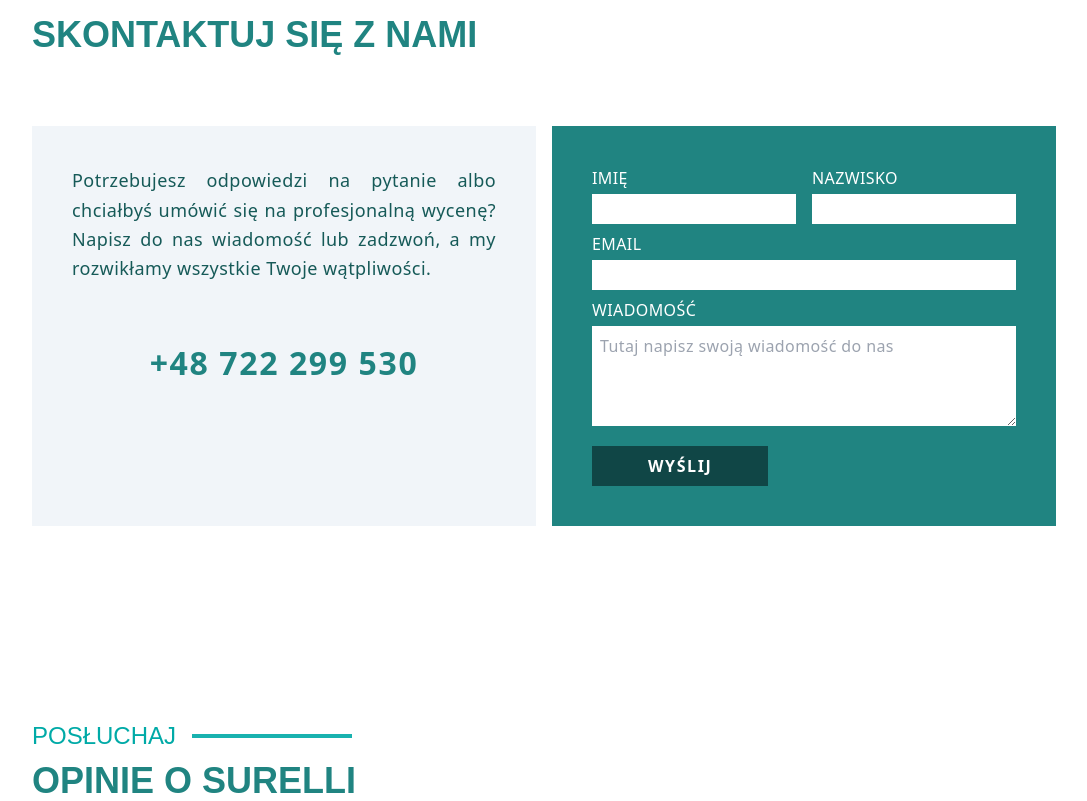
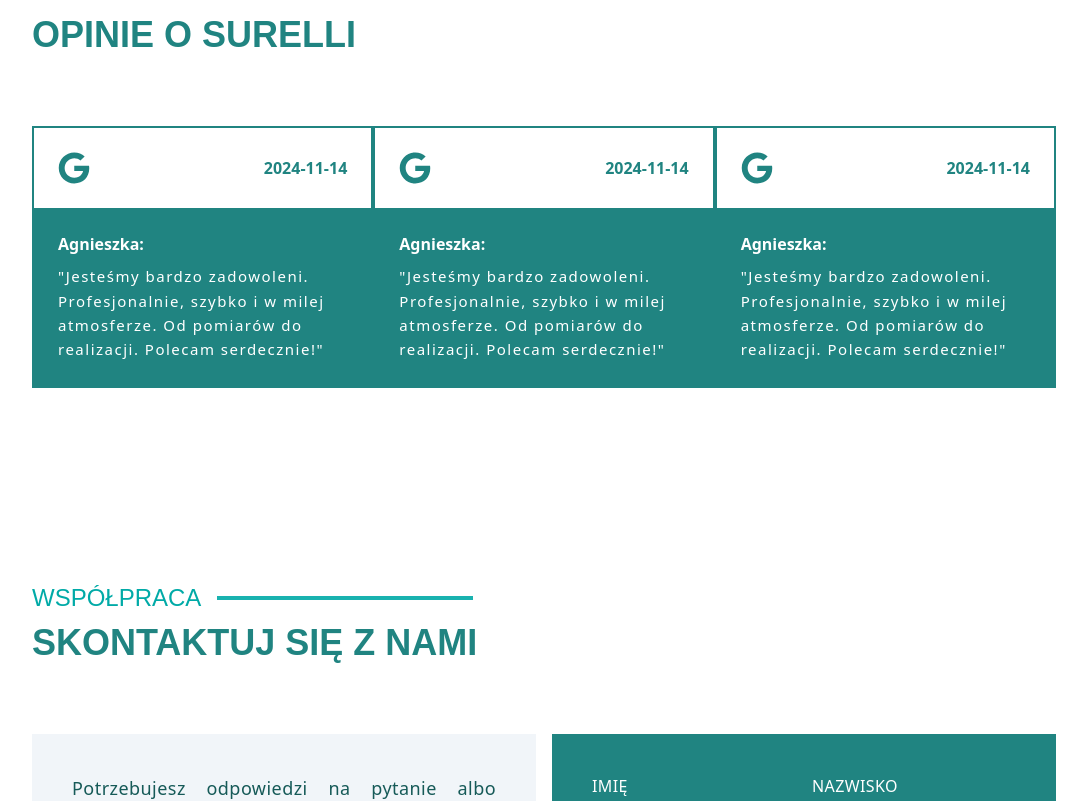
Before and after one commit to Hosuqa/Surella, a React (Vite) app: page / in a window 1280 px wide. Shown: the part 4801-5602 px from the top of the page, without its empty margins (96-1183 px from the left). Built offline with nearby package versions, Linux system fonts and the light colour scheme; a web font is replaced by a local one.

Commit message:
[ADD] - Review first look

```diff
--- a/src/components/global/ContentBox.tsx
+++ b/src/components/global/ContentBox.tsx
@@ -12,7 +12,7 @@ import Sandbox from '@components/sections/Sandbox';
 const ContentBox = () => {
     return (
         <>
-            <Navbar/><Hero/><About/><Gallery/><Counter/><Colab/><Contact/><Review/><Sandbox/><Footer/>
+            <Navbar/><Hero/><About/><Gallery/><Counter/><Colab/><Review/><Contact/><Sandbox/><Footer/>
         </>
     );
 }
--- a/src/components/sections/Review.tsx
+++ b/src/components/sections/Review.tsx
@@ -1,10 +1,35 @@
 import Title from "@components/global/Title";
 import { XlWrapper } from "@components/global/Wrappers";
 import { useEffect } from "react";
+import { styles } from "../../styles";
+import { FaGoogle } from "react-icons/fa";
+
 import gsap from "gsap";
 import { ScrollTrigger } from "gsap/dist/ScrollTrigger";
 
 gsap.registerPlugin(ScrollTrigger);
+
+type Props = {
+    text: string;
+};
+
+const ReviewCard = ({text}: Props) => {
+    return (
+        <div className="w-[400px] h-full bg-white border-2 border-surella-600  justify-center items-center">
+            <div className="h-fit flex justify-between items-center m-6">
+                <FaGoogle className="h-8 w-8 text-surella-600 "/>
+                <p className="text-surella-600 font-bold">
+                    2024-11-14
+                </p>
+            </div>
+            <div className="bg-surella-600 p-6">
+                <p className="text-white font-bold mb-2">Agnieszka:</p>
+                <p className="text-[15px] text-white tracking-widest leading-relaxed">"{text}"</p>
+            </div>
+
+        </div>
+    );
+};
 
 const Sandbox = () => {
     useEffect(() => {
@@ -15,7 +40,11 @@ const Sandbox = () => {
         <XlWrapper vertical >
             <div className="w-full h-[full]">
                 <Title title="Opinie o Surelli " subtitle="Posłuchaj" />
-
+                <div className="w-full h-full flex justify-between">
+                    <ReviewCard text="Jesteśmy bardzo zadowoleni. Profesjonalnie, szybko i w milej atmosferze. Od pomiarów do realizacji. Polecam serdecznie!"/>
+                    <ReviewCard text="Jesteśmy bardzo zadowoleni. Profesjonalnie, szybko i w milej atmosferze. Od pomiarów do realizacji. Polecam serdecznie!"/>
+                    <ReviewCard text="Jesteśmy bardzo zadowoleni. Profesjonalnie, szybko i w milej atmosferze. Od pomiarów do realizacji. Polecam serdecznie!"/>
+                </div>
             </div>
         </XlWrapper>
     );
```
